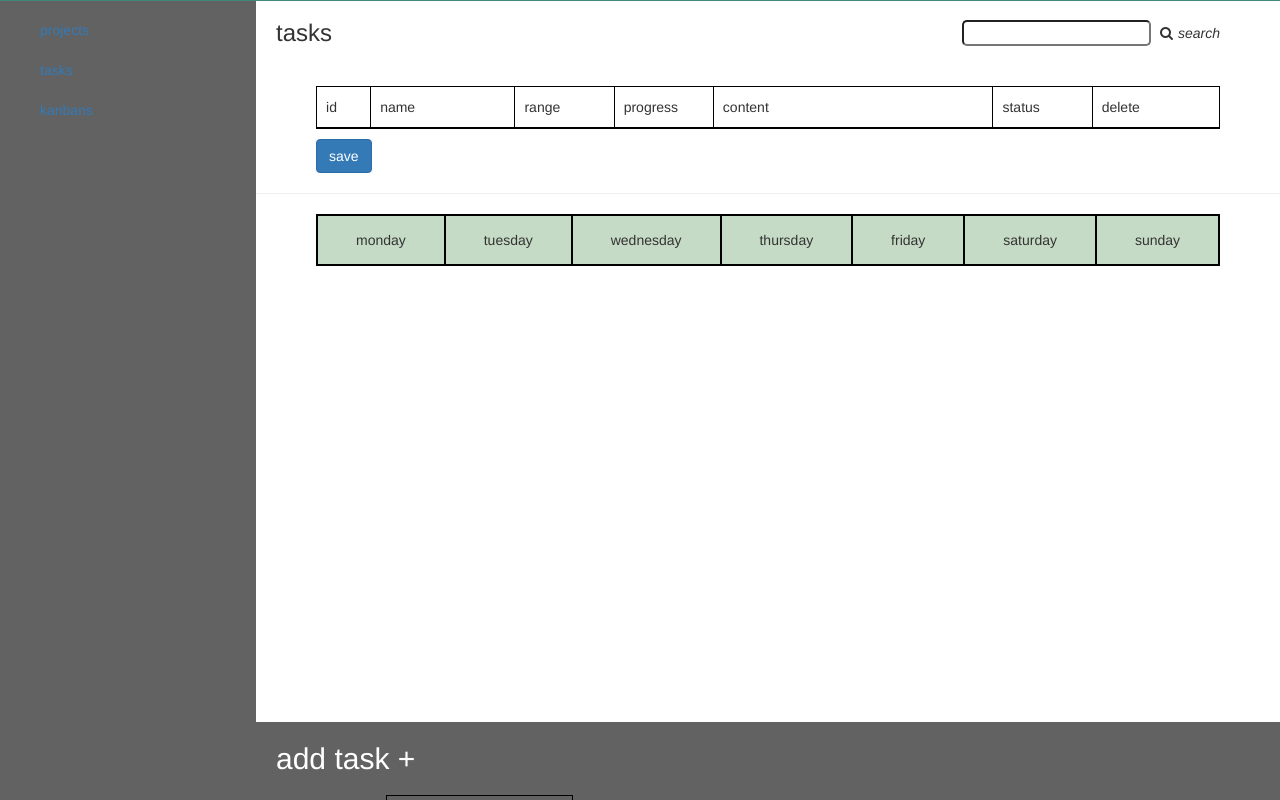
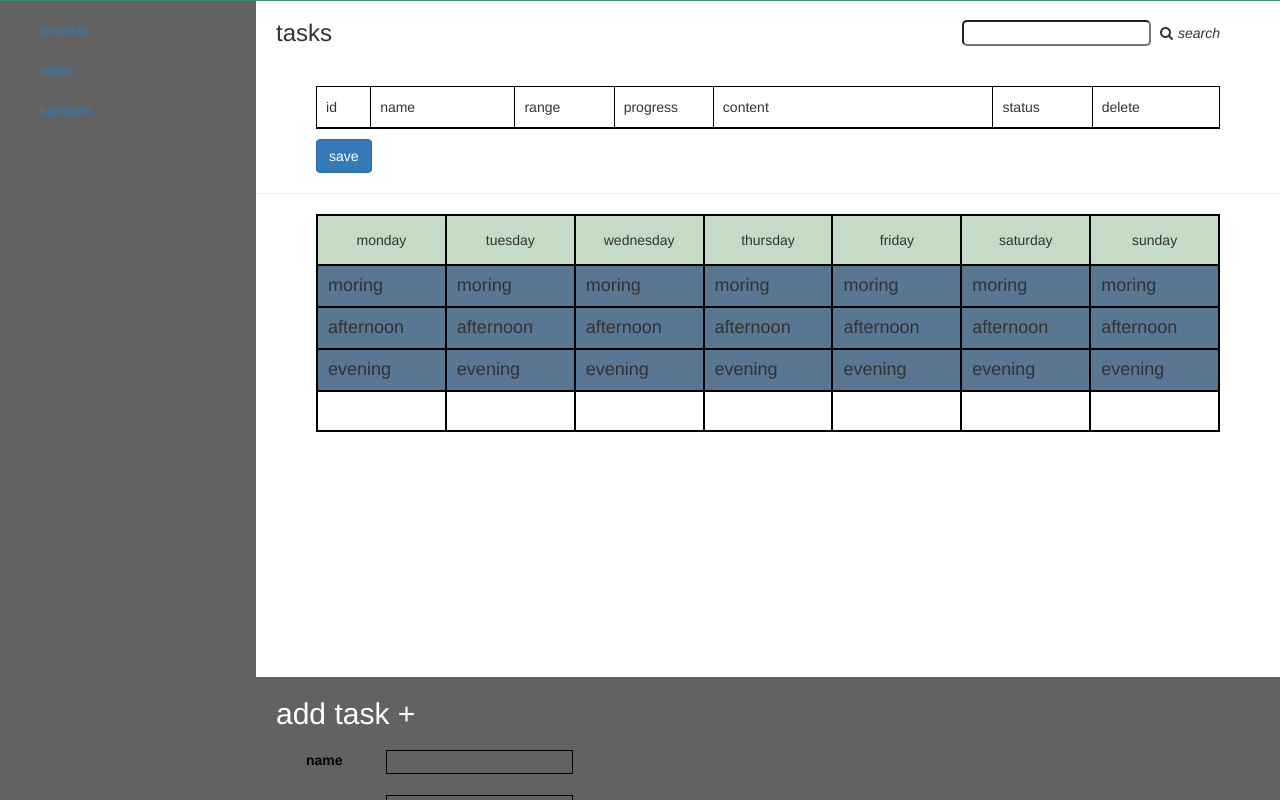
Before and after one commit to hagretech/yene-boss, a Flask app: page /taskHub/2 in a window 1280 px wide. Shown: the part 30-830 px from the top of the page. Run offline with Flask 2, Linux system fonts and the light colour scheme; data comes from the database, SQL or seed files in the repository; some libraries are stand-ins or nearby versions.

Commit message:
clissifcation by time is done by 3 catogoris

```diff
--- a/app.py
+++ b/app.py
@@ -33,7 +33,6 @@ class Todo(db.Model):
     content = db.Column(db.String(1000),nullable=False)
     date = db.Column(db.DateTime,default=datetime.utcnow)
     kanban_id = db.Column(db.Integer, db.ForeignKey('kanban.id'), nullable= False)
-
     def __repr__(self):
         return self.content
 # database models
@@ -51,7 +50,7 @@ class Task(db.Model):
     content = db.Column(db.String(1000),nullable=False)
     t_range = db.Column(db.Integer, nullable=False)
     progress = db.Column(db.Integer, nullable=False, default=0)
-    date = db.Column(db.DateTime,default=datetime.utcnow)
+    time = db.Column(db.String(20))
     status = db.Column(db.Boolean, default=False)
     day = db.Column(db.String(100))
     hub_id = db.Column(db.Integer, db.ForeignKey('taskhub.id'), nullable= False)
@@ -134,7 +133,8 @@ def addTask(id):
     name = request.form.get('name')
     t_range = request.form.get('t_range')
     day = request.form.get('day')
-    e = Task(content=content, name = name, t_range = t_range, day = day, hub_id = id)
+    time = request.form.get('time')
+    e = Task(content=content, name = name, t_range = t_range, day = day, time = time, hub_id = id)
     db.session.add(e)
     db.session.commit()
     return redirect('/taskHub/%s'%id)
--- a/static/css/style.css
+++ b/static/css/style.css
@@ -236,7 +236,14 @@ textarea {
     align-items: center;
     justify-content: center;
 }
-
+.time-tabel-cont .tasks div{
+    border: 1px solid black;
+}
+.time-tabel-cont .tasks div h4{
+	background: #597693;
+    margin: 0;
+    padding: 10px
+}
 .time-tabel-cont .tasks a {
     border: 1px solid black;
     display: block;
--- a/static/js/main.js
+++ b/static/js/main.js
@@ -19,18 +19,51 @@ let tasks = $('.task-list a'),
     add_task_form_btn = $('.main .addTask h2'),
     weak_table = $('.time-tabel-cont'),
     select_day = $('.addTask form div select'),
-    name_form = $('.addTask form div #name');
+    name_form = $('.addTask form div #name'),
+    json = $('.json'),
+    Tasks = [];
+// making a tasks list with object
+json = json.html().split('$and;')
+var my = []
+for (var i = 0; i < json.length; i++) {
+    var data = json[i].split('%%')
+    var name = data[1],
+        day = data[2],
+        time = data[3],
+        o_name = 'name' + i,
+        id = data[0]
+    o_name = {
+        time: time,
+        day: day,
+        name: name,
+        id: id
+    }
+    my.push(o_name)
+}
+var time = [];
 
+for (var i = 0; i < my.length; i++) {
+    time.push(my[i].time)
+    time.sort()
+}
+for (var i = 0; i < time.length; i++) {
+    for (var l = 0; l < my.length; l++) {
+        if (time[i] == my[l].time) {
+            Tasks[i] = my[l];
+        }
+
+    }
+}
 // add task animations
 
 add_task_form_btn.on('click', function () {
     add_task_form.toggleClass('up');
 })
 
-// the add task for the weak table
+// event listner for the table click to add task
 weak_table.on('click', function (e) {
     add_task_form.toggleClass('up');
-    Array.from(select_day.children()).forEach(function(day) {
+    Array.from(select_day.children()).forEach(function (day) {
         if (day.textContent == e.target.className) {
             console.log(day)
             select_day[0]['value'] = day.textContent
@@ -40,21 +73,21 @@ weak_table.on('click', function (e) {
 })
 
 // arranging each task by its day
-for (let i = 0; i < tasks.length; i++) {
-    if (tasks[i].className == 'mon') {
-        mon.push(tasks[i])
-    } else if (tasks[i].className == 'tue') {
-        tue.push(tasks[i])
-    } else if (tasks[i].className == 'wed') {
-        wed.push(tasks[i])
-    } else if (tasks[i].className == 'thu') {
-        thu.push(tasks[i])
-    } else if (tasks[i].className == 'fri') {
-        fri.push(tasks[i])
-    } else if (tasks[i].hasClass == 'sat') {
-        sat.push(tasks[i])
-    } else if (tasks[i].className == 'sun') {
-        sun.push(tasks[i])
+for (let i = 0; i < Tasks.length; i++) {
+    if (Tasks[i].day == 'mon') {
+        mon.push(Tasks[i])
+    } else if (Tasks[i].day == 'tue') {
+        tue.push(Tasks[i])
+    } else if (Tasks[i].day == 'wed') {
+        wed.push(Tasks[i])
+    } else if (Tasks[i].day == 'thu') {
+        thu.push(Tasks[i])
+    } else if (Tasks[i].day == 'fri') {
+        fri.push(Tasks[i])
+    } else if (Tasks[i].day == 'sat') {
+        sat.push(Tasks[i])
+    } else if (Tasks[i].day == 'sun') {
+        sun.push(Tasks[i])
     }
     no_of_task = [mon.length, tue.length, wed.length, thu.length, fri.length, sat.length, sun.length].sort();
     max_row = no_of_task.reverse()[0] + 1
@@ -64,37 +97,101 @@ for (let i = 0; i < tasks.length; i++) {
 
 for (let i = 0; i < max_row; i++) {
     if (mon[i] != undefined) {
-        t_mon.append(mon[i])
+        if (mon[i].time.split(':')[0] <= 6) {
+            var a = '<a href=/task/' + mon[i].id + '>' + mon[i].name + '</br>' + mon[i].time + '</a>'
+            t_mon.children()[0].innerHTML += a
+        } else if (mon[i].time.split(':')[0] <= '12') {
+            var a = '<a href=/task/' + mon[i].id + '>' + mon[i].name + '</br>' + mon[i].time + '</a>'
+            t_mon.children()[1].innerHTML += a
+        } else {
+            var a = '<a href=/task/' + mon[i].id + '>' + mon[i].name + '</br>' + mon[i].time + '</a>'
+            t_mon.children()[2].innerHTML += a
+        }
+
     } else {
         t_mon.append('<p class="mon"></p>')
     }
     if (tue[i] != undefined) {
-        t_tue.append(tue[i])
+        if (tue[i].time.split(':')[0] <= 6) {
+            var a = '<a href=/task/' + tue[i].id + '>' + tue[i].name + '</br>' + tue[i].time + '</a>'
+            t_tue.children()[0].innerHTML += a
+        } else if (tue[i].time.split(':')[0] <= '12') {
+            var a = '<a href=/task/' + tue[i].id + '>' + mon[i].name + '</br>' + tue[i].time + '</a>'
+            t_tue.children()[1].innerHTML += a
+        } else {
+            var a = '<a href=/task/' + tue[i].id + '>' + tue[i].name + '</br>' + tue[i].time + '</a>'
+            t_tue.children()[2].innerHTML += a
+        }
     } else {
         t_tue.append('<p class="tue"></p>')
     }
     if (wed[i] != undefined) {
-        t_wed.append(wed[i])
+        if (wed[i].time.split(':')[0] <= 6) {
+            var a = '<a href=/task/' + wed[i].id + '>' + wed[i].name + '</br>' + wed[i].time + '</a>'
+            t_wed.children()[0].innerHTML += a
+        } else if (wed[i].time.split(':')[0] <= '12') {
+            var a = '<a href=/task/' + wed[i].id + '>' + wed[i].name + '</br>' + wed[i].time + '</a>'
+            t_wed.children()[1].innerHTML += a
+        } else {
+            var a = '<a href=/task/' + mon[i].id + '>' + mon[i].name + '</br>' + mon[i].time + '</a>'
+            t_mon.children()[2].innerHTML += a
+        }
     } else {
         t_wed.append('<p class="wed"></p>')
     }
     if (thu[i] != undefined) {
-        t_thu.append(thu[i])
+        if (thu[i].time.split(':')[0] <= 6) {
+            var a = '<a href=/task/' + thu[i].id + '>' + thu[i].name + '</br>' + thu[i].time + '</a>'
+            t_thu.children()[0].innerHTML += a
+        } else if (thu[i].time.split(':')[0] <= '12') {
+            var a = '<a href=/task/' + thu[i].id + '>' + thu[i].name + '</br>' + thu[i].time + '</a>'
+            t_thu.children()[1].innerHTML += a
+        } else {
+            var a = '<a href=/task/' + thu[i].id + '>' + thu[i].name + '</br>' + thu[i].time + '</a>'
+            t_thu.children()[2].innerHTML += a
+        }
     } else {
-        t_thu.append('<p class="tur"></p>')
+        t_thu.append('<p class="thu"></p>')
     }
     if (fri[i] != undefined) {
-        t_fri.append(fri[i])
+        if (fri[i].time.split(':')[0] <= 6) {
+            var a = '<a href=/task/' + fri[i].id + '>' + fri[i].name + '</br>' + fri[i].time + '</a>'
+            t_fri.children()[0].innerHTML += a
+        } else if (fri[i].time.split(':')[0] <= '12') {
+            var a = '<a href=/task/' + fri[i].id + '>' + fri[i].name + '</br>' + fri[i].time + '</a>'
+            t_fri.children()[1].innerHTML += a
+        } else {
+            var a = '<a href=/task/' + fri[i].id + '>' + fri[i].name + '</br>' + fri[i].time + '</a>'
+            t_fri.children()[2].innerHTML += a
+        }
     } else {
         t_fri.append('<p class="fri"></p>')
     }
     if (sat[i] != undefined) {
-        t_sat.append(sat[i])
+        if (sat[i].time.split(':')[0] <= 6) {
+            var a = '<a href=/task/' + sat[i].id + '>' + sat[i].name + '</br>' + sat[i].time + '</a>'
+            t_sat.children()[0].innerHTML += a
+        } else if (sat[i].time.split(':')[0] <= '12') {
+            var a = '<a href=/task/' + sat[i].id + '>' + sat[i].name + '</br>' + sat[i].time + '</a>'
+            t_sat.children()[1].innerHTML += a
+        } else {
+            var a = '<a href=/task/' + sat[i].id + '>' + sat[i].name + '</br>' + sat[i].time + '</a>'
+            t_sat.children()[2].innerHTML += a
+        }
     } else {
         t_sat.append('<p class="sat"></p>')
     }
     if (sun[i] != undefined) {
-        t_sun.append(sun[i])
+        if (sun[i].time.split(':')[0] <= 6) {
+            var a = '<a href=/task/' + sun[i].id + '>' + sun[i].name + '</br>' + sun[i].time + '</a>'
+            t_sun.children()[0].innerHTML += a
+        } else if (sun[i].time.split(':')[0] <= '12') {
+            var a = '<a href=/task/' + sun[i].id + '>' + sun[i].name + '</br>' + sun[i].time + '</a>'
+            t_sun.children()[1].innerHTML += a
+        } else {
+            var a = '<a href=/task/' + sun[i].id + '>' + sun[i].name + '</br>' + sun[i].time + '</a>'
+            t_mon.children()[2].innerHTML += a
+        }
     } else {
         t_sun.append('<p class="sun"></p>')
     }
--- a/templates/taskhub.html
+++ b/templates/taskhub.html
@@ -27,7 +27,7 @@
                     <p class="range">{{ task.t_range }} min</p>
                     <p class="pro">{{ task.progress }} min</p>
                     <p class="descrition">{{ task.content }}</p>
-                    <p class="status">{{ task.status }}</p>
+                    <p class="status">{{ task.status }}{{task.day}}</p>
                     <p class="delete">
                         <a href="/deleteTask/{{task.id}}" class="btn btn-danger btn-sm">delete</a>
                     </p>
@@ -42,10 +42,13 @@
     </div>
     <div class="task-list" style="display: none">
         <ul>
-           {% for task in tasks%}
-            <a href="/task/{{task.id}}" class="{{ task.day }}">{{ task.name }}</a>
-             {% endfor %}
+            {% for task in tasks%}
+            <a href="/task/{{task.id}}" class="{{ task.day }}" id="{{task.time}}">{{ task.name }}<br>{{task.time}} - {{task.time}}</a>
+            {% endfor %}
         </ul>
+    </div>
+    <div class="json">
+        {% for task in tasks%}{{task.id}}%%{{task.name}}%%{{task.day}}%%{{task.time}}%%{{task.t_range}}$and;{%endfor%}
     </div>
     <hr>
     <div class="addTask">
@@ -56,8 +59,12 @@
                 <input id='name' type="text" name='name' class="taskName" required>
             </div>
             <div>
-                <label for="t_range">time</label>
+                <label for="t_range">renge</label>
                 <input id='t_range' type="number" name='t_range' class="taskName" required>
+            </div>
+            <div>
+                <label for="time">time</label>
+                <input id='tiime' type="time" name='time' class="taskName" required>
             </div>
             <div>
                 <label for="t_range">day</label>
@@ -86,45 +93,100 @@
             <div class="mon">
                 <p class="day">monday</p>
                 <div class="tasks">
-
+                    <div class="mor">
+                        <h4>moring</h4>
+                    </div>
+                    <div class="after">
+                        <h4>afternoon</h4>
+                    </div>
+                    <div class="eve">
+                        <h4>evening</h4>
+                    </div>
                 </div>
             </div>
             <div class="tue">
                 <p class="day">tuesday</p>
                 <div class="tasks">
-
+                    <div class="mor">
+                        <h4>moring</h4>
+                    </div>
+                    <div class="after">
+                        <h4>afternoon</h4>
+                    </div>
+                    <div class="eve">
+                        <h4>evening</h4>
+                    </div>
                 </div>
             </div>
             <div class="wed">
                 <p class="day">wednesday</p>
                 <div class="tasks">
-
+                    <div class="mor">
+                        <h4>moring</h4>
+                    </div>
+                    <div class="after">
+                        <h4>afternoon</h4>
+                    </div>
+                    <div class="eve">
+                        <h4>evening</h4>
+                    </div>
                 </div>
             </div>
             <div class="thu">
                 <p class="day">thursday</p>
                 <div class="tasks">
-
-
+                    <div class="mor">
+                        <h4>moring</h4>
+                    </div>
+                    <div class="after">
+                        <h4>afternoon</h4>
+                    </div>
+                    <div class="eve">
+                        <h4>evening</h4>
+                    </div>
                 </div>
             </div>
             <div class="fri">
                 <p class="day">friday</p>
                 <div class="tasks">
-
+                    <div class="mor">
+                        <h4>moring</h4>
+                    </div>
+                    <div class="after">
+                        <h4>afternoon</h4>
+                    </div>
+                    <div class="eve">
+                        <h4>evening</h4>
+                    </div>
                 </div>
             </div>
             <div class="sat">
                 <p class="day">saturday</p>
                 <div class="tasks">
-
+                    <div class="mor">
+                        <h4>moring</h4>
+                    </div>
+                    <div class="after">
+                        <h4>afternoon</h4>
+                    </div>
+                    <div class="eve">
+                        <h4>evening</h4>
+                    </div>
 
                 </div>
             </div>
             <div class="sun">
                 <p class="day">sunday</p>
                 <div class="tasks">
-
+                    <div class="mor">
+                        <h4>moring</h4>
+                    </div>
+                    <div class="after">
+                        <h4>afternoon</h4>
+                    </div>
+                    <div class="eve">
+                        <h4>evening</h4>
+                    </div>
                 </div>
             </div>
         </div>
```
Also changed, not shown: templates/taskhub ui tesst.html (+73 -15 lines), database.db.
